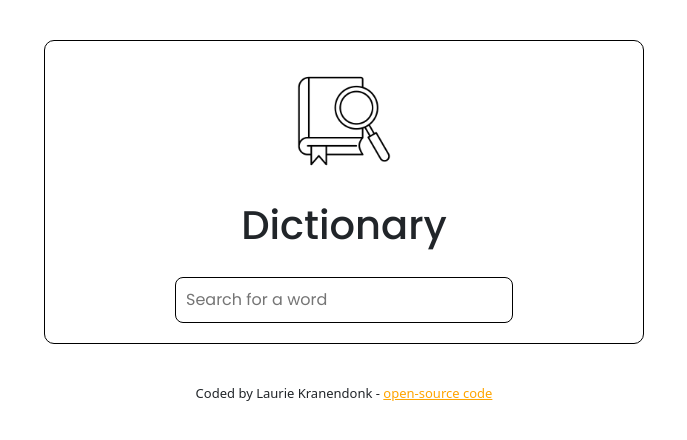
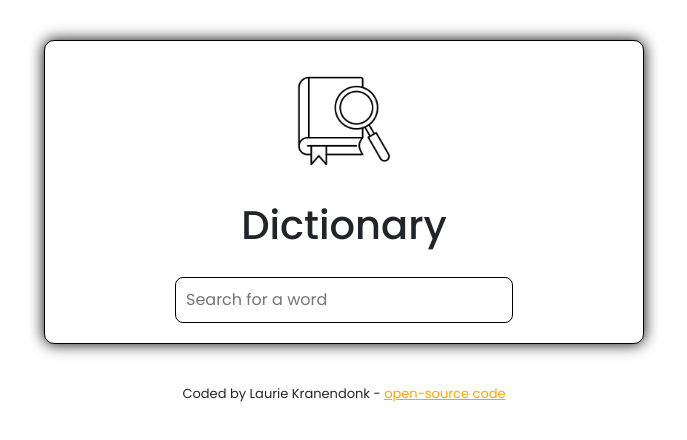
Before and after one commit to LaurieKD/dictionary-project, a React (Create React App) app: page / in a window 1280 px wide. Shown: the top 440 px of the page, without its empty margins (296-983 px from the left). Built offline with nearby package versions, Linux system fonts and the light colour scheme.

Commit message:
Trying to fix the Pexels API

```diff
--- a/src/App.css
+++ b/src/App.css
@@ -15,12 +15,17 @@ footer {
 	font-size: small;
 }
 
-.container {
+.App {
 	font-family: "Poppins", sans-serif;
+}
+
+.Page {
+	background-color: white;
+	max-width: 600px;
+	margin: 40px auto;
 	border: 1px solid black;
 	border-radius: 10px;
-	max-width: 600px;
-	margin: 40px auto;
+	box-shadow: 0px 0px 15px black;
 }
 
 .App-header {
--- a/src/App.js
+++ b/src/App.js
@@ -7,6 +7,7 @@ import "./App.css";
 function App() {
 	return (
 		<div className="App">
+			<div className="Page">
 				<div className="container">
 					<header className="App-header">
 						<img
@@ -20,6 +21,7 @@ function App() {
 						<Dictionary />
 					</main>
 				</div>
+			</div>
 			<footer>
 				Coded by Laurie Kranendonk - <a href="https://github.com/LaurieKD/dictionary-project"> open-source code</a>
 			</footer>
--- a/src/Dictionary.js
+++ b/src/Dictionary.js
@@ -12,12 +12,21 @@ export default function Dictionary() {
 		console.log(response.data);
 	}
 
+	function showPhotos(response) {
+		console.log(response);
+	}
+
 	function search(event) {
 		event.preventDefault();
 
 		let apiKey = "2335b3c82b10f0343t05f9bo28bfaca3";
 		let apiUrl = `https://api.shecodes.io/dictionary/v1/define?word=${word}&key=${apiKey}`;
 		axios.get(apiUrl).then(showResults);
+
+		let pexelsApiKey = "kJ8DBHEjyQ5CwJNgc4CdSB5HY1Gj47oS2lwoAb3iaqn6KFWeE37yavPT";
+		let pexelsApiUrl = `https://api.pexels.com/v1/search?query=${word}&per_page=9`;
+		let headers = { Authorization: `Bearer ${pexelsApiKey}` };
+		axios.get(pexelsApiUrl, { headers: headers }).then(showPhotos);
 	}
 
 	function handleWordChange(event) {
--- a/src/Meaning.css
+++ b/src/Meaning.css
@@ -6,3 +6,7 @@
 .Bold {
 	font-weight: bold;
 }
+
+.Example {
+	font-size: 14px;
+}
--- a/src/Meaning.js
+++ b/src/Meaning.js
@@ -10,10 +10,9 @@ export default function Meaning(props) {
 			</p>
 			<p className="Example">
 				<em>
-					<strong>Example</strong>: {props.meaning.example}
+					<strong>For example</strong>: {props.meaning.example}
 				</em>
 			</p>
-			<strong>Synonyms</strong>:
 			<Synonyms synonyms={props.meaning.synonyms} />
 			<br />
 			<p>----------</p>
--- a/src/Results.css
+++ b/src/Results.css
@@ -2,3 +2,7 @@
 	text-align: left;
 	margin-left: 20px;
 }
+
+.Phonetic {
+	color: grey;
+}
--- a/src/Results.js
+++ b/src/Results.js
@@ -9,7 +9,7 @@ export default function Results(props) {
 			<p className="You-searched">
 				You searched for the word <span className="Word">{props.results.word}</span>
 			</p>
-			<p className="Phonetic">/{props.results.phonetic}/</p>
+			<p className="Phonetic">/'{props.results.phonetic}/</p>
 			{props.results.meanings.map(function (meaning, index) {
 				return (
 					<div key={index}>
--- /dev/null
+++ b/src/Synonyms.css
@@ -0,0 +1,4 @@
+.Synonyms {
+	opacity: 0.8;
+	font-size: 14px;
+}
--- a/src/Synonyms.js
+++ b/src/Synonyms.js
@@ -1,4 +1,5 @@
 import React from "react";
+import "./Synonyms.css";
 
 export default function Synonyms(props) {
 	if (props.synonyms) {
--- a/src/index.css
+++ b/src/index.css
@@ -1,6 +1,7 @@
 body {
 	margin: 0;
 	font-family: "Poppins", sans-serif;
+	background-color: grey;
 	-webkit-font-smoothing: antialiased;
 	-moz-osx-font-smoothing: grayscale;
 }
```
Lines whose indentation alone changed are shown as unchanged.
